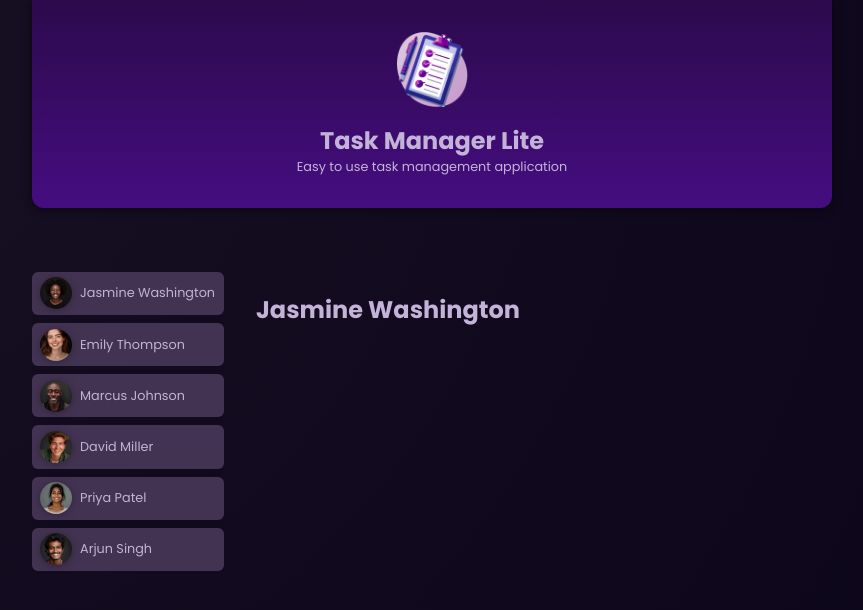
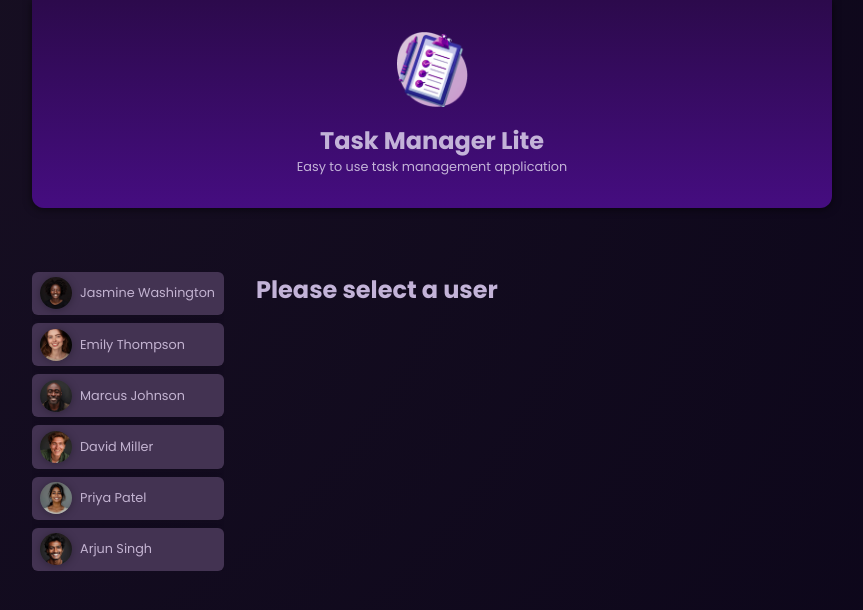
Before and after one commit to Tristan-Bookhans-Git-Repo/Projects, an Angular app in the folder Angular/Section2/01-starting-project/: page / in a window 1280 px wide. Shown: the top 610 px of the page, without its empty margins (208-1071 px from the left). Built offline with nearby package versions, Linux system fonts and the light colour scheme.

Commit message:
Outputting Conditional Content

```diff
--- a/Angular/Section2/01-starting-project/src/app/app.component.html
+++ b/Angular/Section2/01-starting-project/src/app/app.component.html
@@ -8,5 +8,11 @@
     </li>
     }
   </ul>
-  <app-tasks [name]="selectedUser ? selectedUser.name : ''" />
+
+  @if (selectedUser) {
+    <app-tasks [name]="selectedUser.name" />
+  } @else {
+    <p id = "fallback">Please select a user</p>
+  }
+
 </main>
--- a/Angular/Section2/01-starting-project/src/app/app.component.ts
+++ b/Angular/Section2/01-starting-project/src/app/app.component.ts
@@ -15,7 +15,7 @@ import { TasksComponent } from './tasks/tasks.component';
 export class AppComponent {
 
   users = DUMMY_USERS;
-  selectedUserId = 'u1';
+  selectedUserId? : string;
 
   get selectedUser() {
 
```
